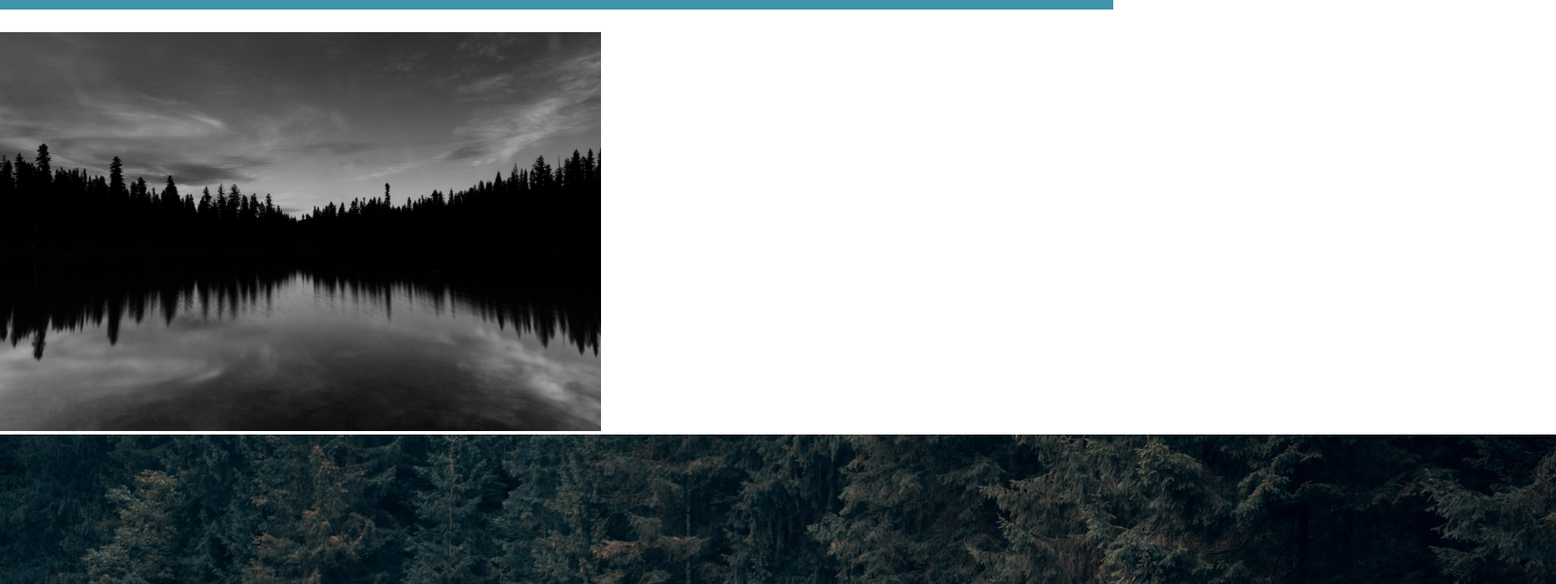
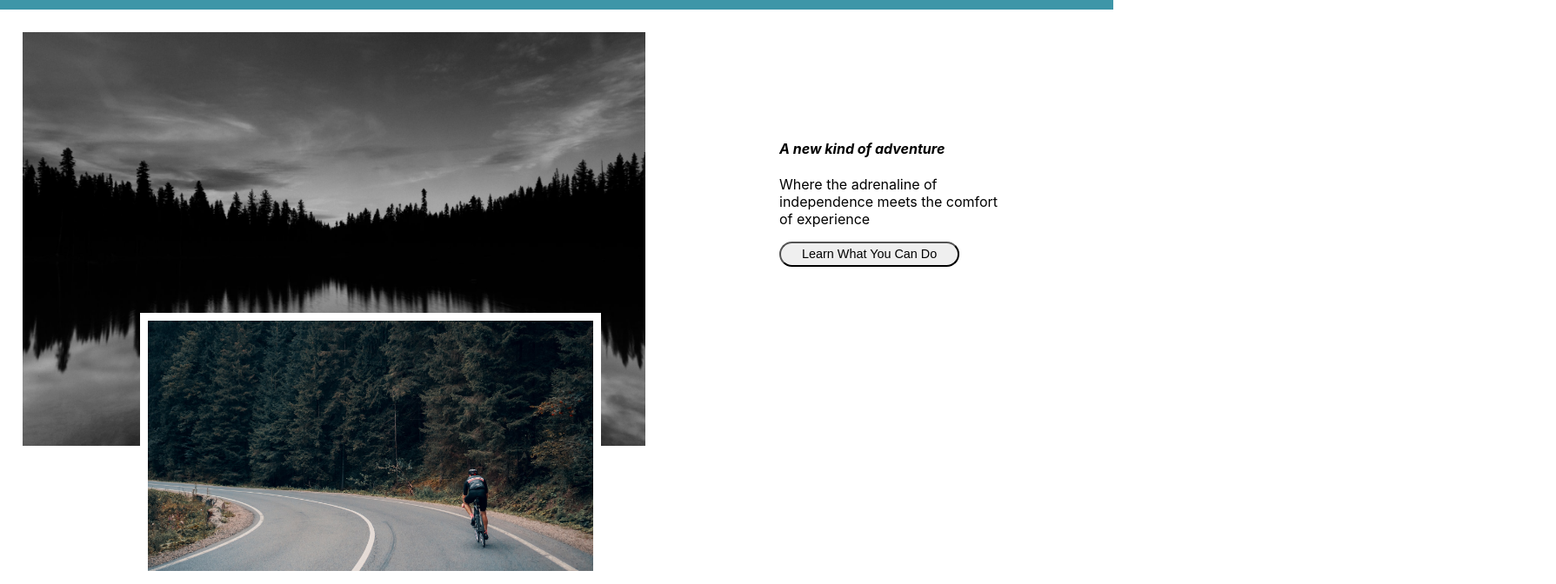
Before and after one commit to ZoeKHarvey/cycle-east, a React (Create React App) app: page / in a window 1280 px wide. Shown: the part 120-792 px from the top of the page at 87% size, 1789 px wide, since content can reach past the window. Built offline with nearby package versions, Linux system fonts and the light colour scheme.

Commit message:
Add home text and explore button

```diff
--- a/src/Components/Home/Home.css
+++ b/src/Components/Home/Home.css
@@ -1,5 +1,34 @@
 
 .img__lake {
-  max-width: 54%;
+  max-width: 56%;
   margin-top: 2%;
+  margin-left: 2%;
+  position: relative;
 }
+
+.img__cycle {
+  max-width: 40%;
+  display: inline;
+  border: 9px solid white;
+  position: absolute;
+  right: 46%;
+  top: 60%;
+}
+
+.div__home--text {
+  float: right;
+  width: 20%;
+  margin-right: 10%;
+  margin-top: 10%;
+}
+
+.h4__home--title {
+  font-style: italic;
+}
+
+.button__explore {
+  width: 81%;
+  height: 2em;
+  font-size: .9em;
+  border-radius: 22px;
+}
--- a/src/Components/Home/Home.js
+++ b/src/Components/Home/Home.js
@@ -8,7 +8,12 @@ export const Home = () => {
   return(
     <div>
       <img src={lake} className="img__lake" />
-      <img src={cycleTrees} />
+      <img src={cycleTrees} className="img__cycle"/>
+      <div className="div__home--text">
+        <h4 className="h4__home--title">A new kind of adventure</h4>
+        <p>Where the adrenaline of independence meets the comfort of experience</p>
+      <button className="button__explore">Learn What You Can Do</button>
+      </div>
     </div>
 
   )
```
